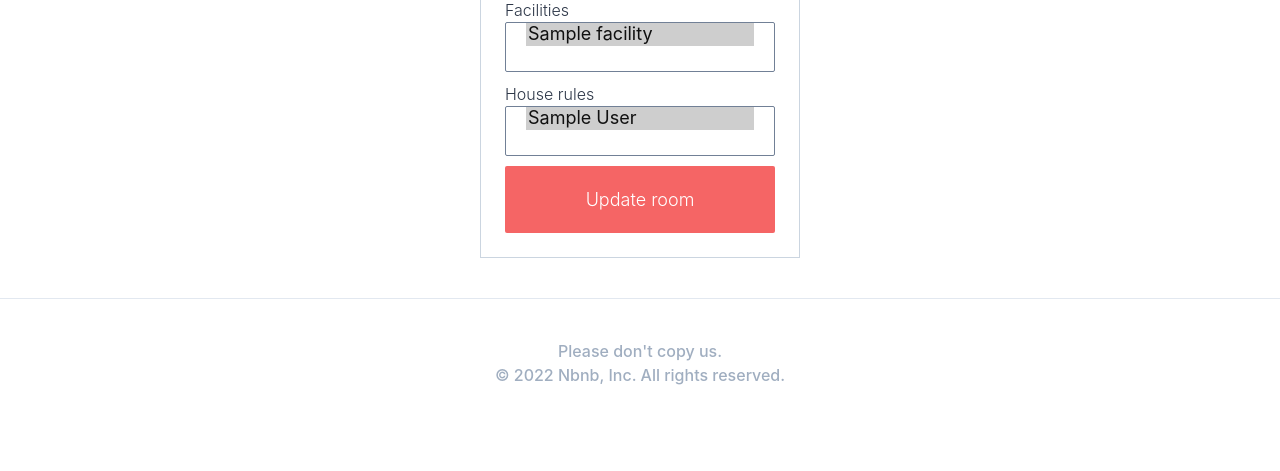
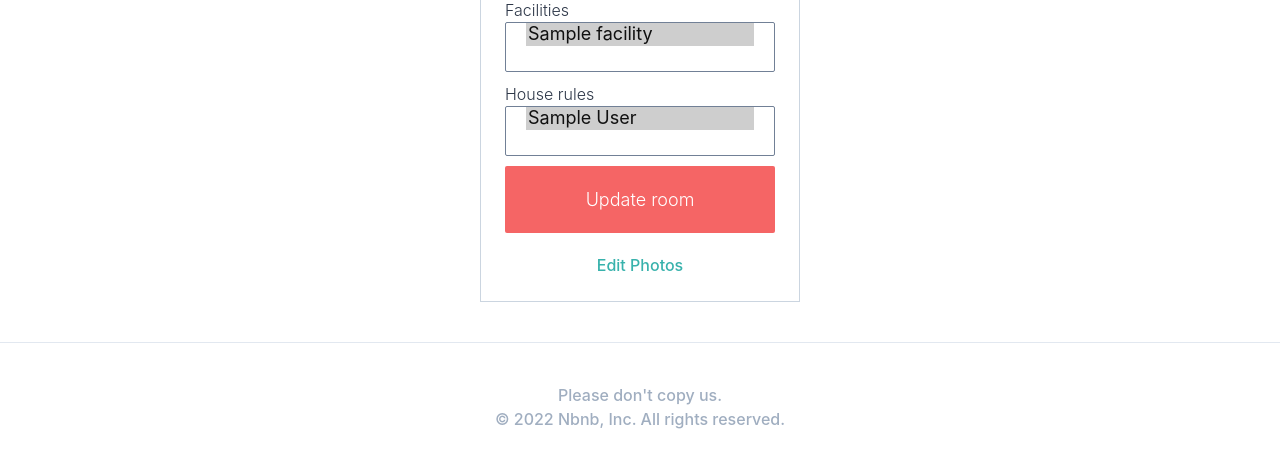
Before and after one commit to jeongsangtae/airbnb-clone, a Django app: page /rooms/1/edit/ in a window 1280 px wide. Shown: the part 1575-2046 px from the top of the page. Before the commit the page ends 1960 px from the top, so only its background shows below. Run offline with Django 3.2, Linux system fonts and the light colour scheme; a user stored in the database is signed in; tables that the repository leaves empty hold one stand-in row (values such as "Sample post"); parts of the project's set-up code (start-up, migrations or seed data) failed here and were passed over; some libraries are stand-ins or nearby versions.

Commit message:
23.1 Room Photos part One

```diff
--- a/rooms/urls.py
+++ b/rooms/urls.py
@@ -6,5 +6,6 @@ app_name = "rooms"
 urlpatterns = [
     path("<int:pk>/", views.RoomDetail.as_view(), name="detail"),
     path("<int:pk>/edit/", views.EditRoomView.as_view(), name="edit"),
+    path("<int:pk>/photos/", views.EditRoomView.as_view(), name="photos"),
     path("search/", views.SearchView.as_view(), name="search"),
 ]
--- a/rooms/views.py
+++ b/rooms/views.py
@@ -1,6 +1,8 @@
+from django.http import Http404
 from django.views.generic import ListView, DetailView, View, UpdateView
 from django.shortcuts import render
 from django.core.paginator import Paginator
+from users import mixins as user_mixins
 from . import models, forms
 
 
@@ -104,7 +106,7 @@ class SearchView(View):
         return render(request, "rooms/search.html", {"form": form})
 
 
-class EditRoomView(UpdateView):
+class EditRoomView(user_mixins.LoggedInOnlyView, UpdateView):
 
     model = models.Room
     template_name = "rooms/room_edit.html"
@@ -127,3 +129,21 @@ class EditRoomView(UpdateView):
         "facilities",
         "house_rules",
     )
+
+    def get_object(self, queryset=None):
+        room = super().get_object(queryset=queryset)
+        if room.host.pk != self.request.user.pk:
+            raise Http404()
+        return room
+
+
+class RoomPhotosView(user_mixins.LoggedInOnlyView, DetailView):
+
+    model = models.Room
+    template_name = "room_photos.html"
+
+    def get_object(self, queryset=None):
+        room = super().get_object(queryset=queryset)
+        if room.host.pk != self.request.user.pk:
+            raise Http404()
+        return room
--- a/templates/rooms/room_edit.html
+++ b/templates/rooms/room_edit.html
@@ -9,9 +9,13 @@
 
 {% block content %}
 
-<div class="container lg:w-5/12 md:w-1/2 xl:w-1/4 mx-auto my-10 flex flex-col items-center text-left border p-6 border-gray-400">
+<div class="container lg:w-5/12 md:w-1/2 xl:w-1/4 mx-auto my-10 flex flex-col items-center border p-6 border-gray-400">
 
   {% include 'mixins/room/room_form.html' with form=form cta="Update room" %}
+
+  <div class="mt-5">
+    <a href="#" class="text-teal-500 font-medium">Edit Photos</a>
+  </div>
 
 </div>
 
```
